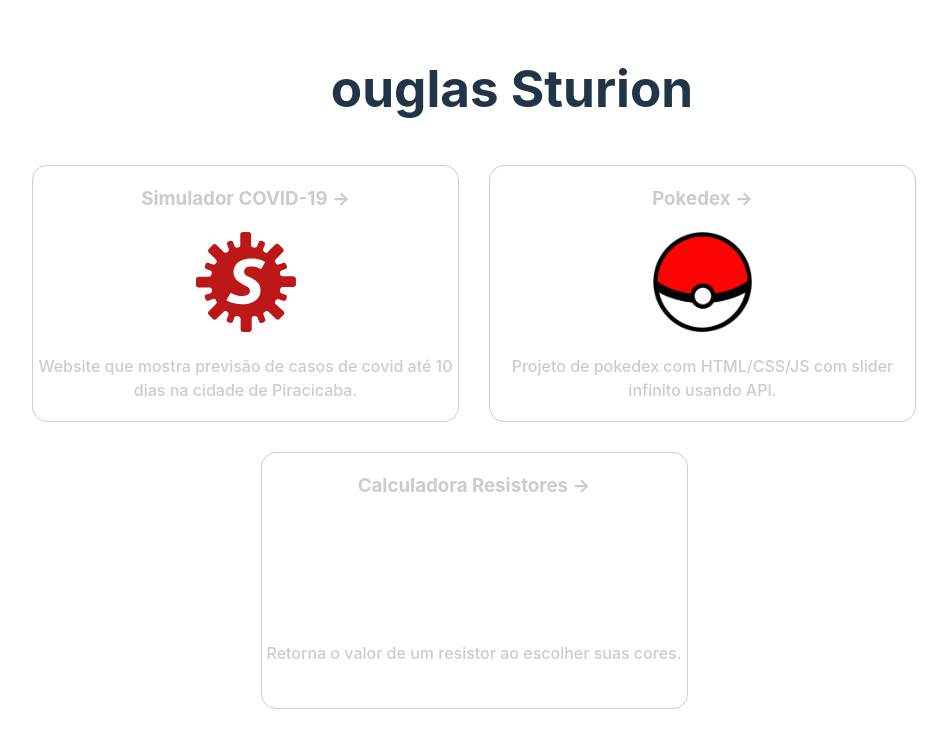
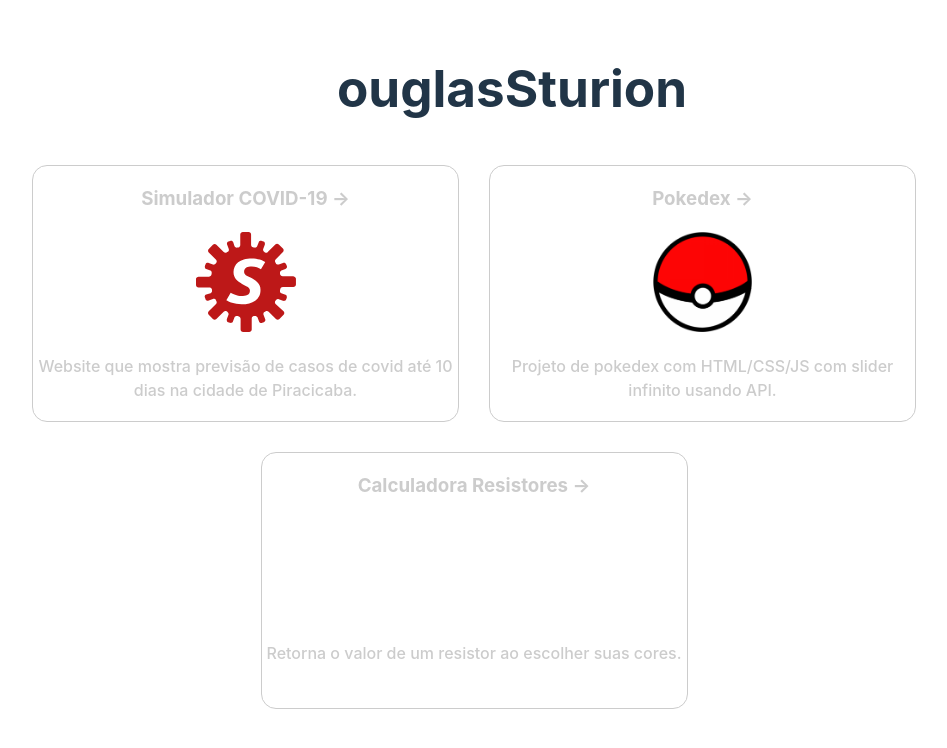
Before and after one commit to sturion/sturionPortifolio, a React (Vite) app: page / in a window 1280 px wide. Shown: the top 748 px of the page, without its empty margins (166-1113 px from the left). Built offline with nearby package versions, Linux system fonts and the light colour scheme.

Commit message:
Update App.tsx

```diff
--- a/src/App.tsx
+++ b/src/App.tsx
@@ -9,7 +9,7 @@
     <PageContainer>
       <LogoContainer>
         <img src={logo} className="logo" alt="Vite logo" />
-        <h1>ouglas Sturion</h1>
+        <h1>ouglasSturion</h1>
       </LogoContainer>
       <CardContainer>
       <LinkA href="https://sturion.github.io/CovidPiracicaba/" target="_blank">
```
